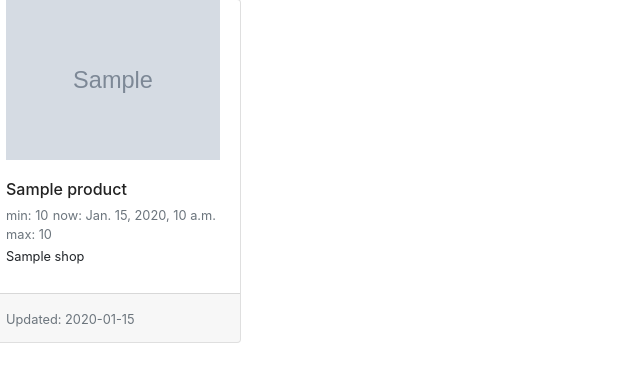
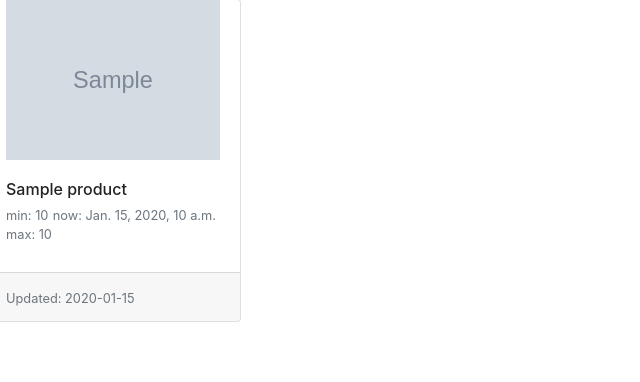
Before and after one commit to valentynvasylkivskyi/RealPrice, a Django app: template myapp/templates/myapp/search_result.html in a window 1280 px wide. Shown: the part 105-487 px from the top of the page, without its empty margins (0-640 px from the left). Run offline with Django 3.2, Linux system fonts and the light colour scheme; the template is opened without the code that fills it: most values are stand-ins (such as "Sample title", 1, 10 or a date in 2020); grey boxes marked "Sample" are stand-in pictures; some libraries are stand-ins or nearby versions.

Commit message:
before edit models

```diff
--- a/myapp/models.py
+++ b/myapp/models.py
@@ -29,7 +29,7 @@
     product_image = models.ImageField(upload_to='images', default=DEFAULT_IMAGE_PATH)
 
     # Before import shop foreignkey add default shop to the shop table
-    shop = models.ForeignKey(Shop, on_delete=models.CASCADE, default=DEFAULT_SHOP_ID)
+    #shop = models.ForeignKey(Shop, on_delete=models.CASCADE, default=DEFAULT_SHOP_ID)
 
 
     visibility_status = models.PositiveSmallIntegerField(choices=visibility, default=DEFAULT_VISIBILITY_STATUS)
--- a/myapp/templates/myapp/base.html
+++ b/myapp/templates/myapp/base.html
@@ -90,9 +90,7 @@
                         <small><span>now: {{ product.now_price }}</span></small>
                         <small><span>max: {{ product.max_price }}</span></small>
                     </h6>
-                    <h6 class="card-subtitle mb-2">
-                        <small><span>{{ product.shop }}</span></small>
-                    </h6>
+
                 </div>
 
                 <div class="card-footer">
--- a/myapp/templates/myapp/search_result.html
+++ b/myapp/templates/myapp/search_result.html
@@ -22,10 +22,13 @@
                 <small><span>now: {{ product.now_price }}</span></small>
                 <small><span>max: {{ product.max_price }}</span></small>
             </h6>
+            <h6 class="card-subtitle mb-2">
+                <small><span>{{ product.shop }}</span></small>
+            </h6>
         </div>
 
         <div class="card-footer">
-            <p class="card-text"><small class="text-muted">Last updated 3 mins ago</small></p>
+            <p class="card-text"><small class="text-muted">Updated: {{ product.last_update }}</small></p>
         </div>
     </div>
     {% endfor %}
```
